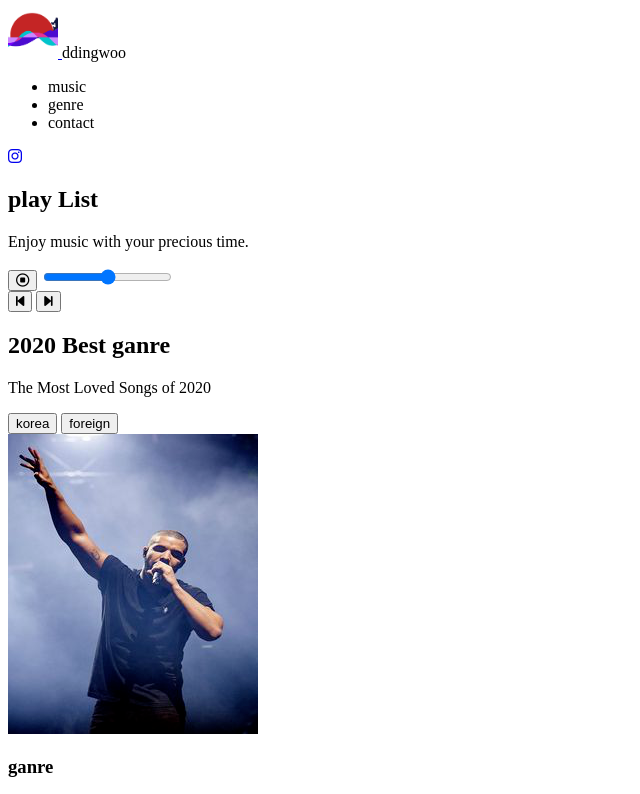
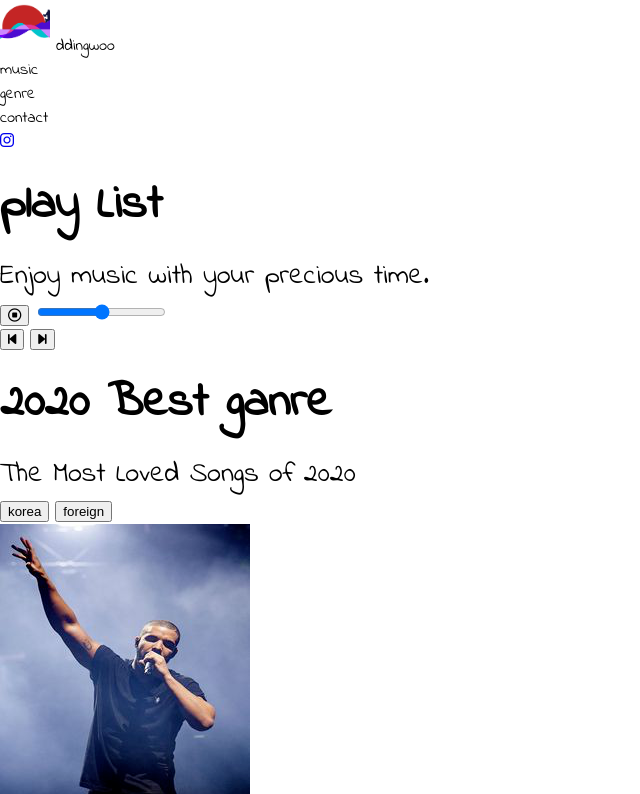
Before and after one commit to dding-woo/Music_PlayList, a plain HTML site: page index.html in a window 1280 px wide. Shown: the top 794 px of the page, without its empty margins (0-640 px from the left). Drawn offline with Linux system fonts and the light colour scheme.

Commit message:
CSS:universal tag +Typoscript

```diff
--- a/style.css
+++ b/style.css
@@ -0,0 +1,77 @@
+/* 변수 설정 */
+:root{
+
+ /*Color */
+    --color--navy:#000059;
+    --color--light--navy:#263343;
+    --color--black:#000000;
+    --color--dark--white:#fdfcfc;
+    --color--white:#ffffff;
+    --color--grey:#808080;
+    --color--light--grey:#cccccc;
+    --color--red:#c4302b;
+
+
+    /*font-size*/
+    --font--size--micr:0.875rem;
+    --font--size--small:1rem;
+    --font--size--regular:1.125rem;
+    --font--size--medium:1.75rem;
+    --font--size--large:3rem;
+
+    /*font-weight*/
+    --font--regular:400
+    --font--semi--bold:600;
+    --font--bold:700;
+
+
+    /* border-radius */
+    --border--radius:40%;
+
+
+
+    /*Animation duration*/
+    --animation--duration:300ms;
+
+}
+
+
+/* universial tag */
+
+*{
+    box-sizing: border-box;
+
+}
+body{
+    font-family: "Indie Flower";
+    margin: 0;
+    cursor: default;
+}
+ul {
+    list-style-type: none;
+    margin: 0;
+    padding-left: 0;
+}
+a{
+    text-decoration: none;
+}
+
+
+/* TypoScript*/
+h1{
+
+    font-size: var(--font--size--large) ;
+    font-weight: var(--font--bold);
+    color: var(--color--black);
+    margin: 1rem 0;
+}
+h2{
+    font-size: var(--font--size--medium);
+    color: var(--color--black);
+    margin: 0.5rem 0;
+}
+p{
+   font-size: var(--font--size--medium);
+   color: var(--color--black);
+   margin: 0.325rem 0;
+}
```
Also changed, not shown: index.html (+10 -16 lines).
